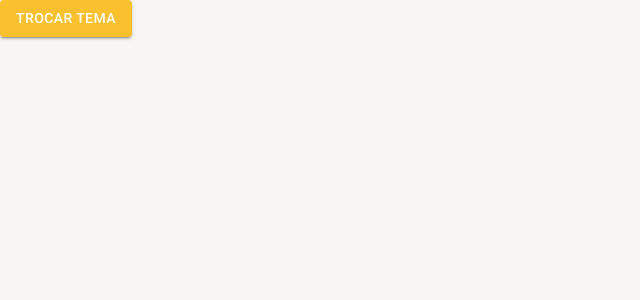
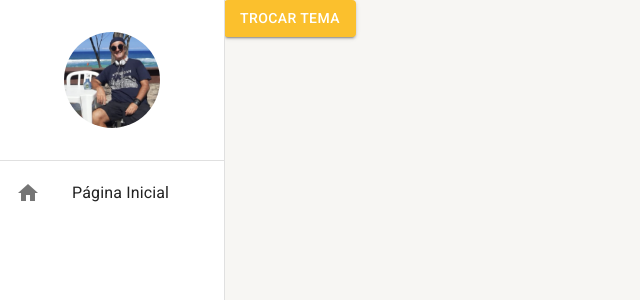
Before and after one commit to pedrobrunolourenco/fanclube, a React (Create React App) app: page /pagina-inicial in a window 1280 px wide. Shown: the top 300 px of the page, without its empty margins (0-640 px from the left). Built offline with nearby package versions, Linux system fonts and the light colour scheme.

Commit message:
06 - MenuLateral - Parte 01

```diff
--- a/src/App.tsx
+++ b/src/App.tsx
@@ -1,6 +1,7 @@
 import { BrowserRouter } from "react-router-dom"
 import { AppRoutes } from "./routes";
 import { AppThemeProvider } from "./shared/contexts";
+import { MenuLateral } from "./shared/components";
 
 
 
@@ -9,7 +10,12 @@
   return (
     <AppThemeProvider>
        <BrowserRouter>
-          <AppRoutes />
+
+          <MenuLateral>
+             <AppRoutes />
+          </MenuLateral>
+
+
       </BrowserRouter>
     </AppThemeProvider>
      );
--- a/src/shared/components/index.ts
+++ b/src/shared/components/index.ts
@@ -1 +1 @@
-export {};
+export * from './menu-lateral/MenuLateral';
--- /dev/null
+++ b/src/shared/components/menu-lateral/MenuLateral.tsx
@@ -0,0 +1,43 @@
+import { Avatar, Box, Divider, Drawer, Icon, List, ListItemButton, ListItemIcon, ListItemText, useTheme } from "@mui/material";
+
+export const MenuLateral: React.FC<{ children: React.ReactNode }> = ({children}) => {
+    const theme = useTheme();
+
+    return (
+        <>
+            <Drawer variant='permanent'>
+
+                <Box width={theme.spacing(28)} height="100%" display="flex"  flexDirection="column">
+                    <Box width="100%" height={theme.spacing(20)} display="flex" alignItems="center" justifyContent="center">
+                        <Avatar
+                           sx={ {height: theme.spacing(12), width: theme.spacing(12) } }
+                           src="/img/001-foto.png" />
+                    </Box>
+
+                    <Divider />
+
+                    <Box flex={1}>
+                       <List component="nav">
+                          <ListItemButton>
+                              <ListItemIcon>
+                                 <Icon>
+                                    <Icon>home</Icon>
+                                 </Icon>
+                              </ListItemIcon>
+                              <ListItemText primary="Página Inicial" />
+                          </ListItemButton>
+
+                       </List>
+
+                    </Box>
+
+                </Box>
+            </Drawer>
+            <Box height="100vh" marginLeft={theme.spacing(28)}>
+               { children }
+            </Box>
+        </>
+
+    );
+
+}
```
Also changed, not shown: public/img/001-foto.png (added).
